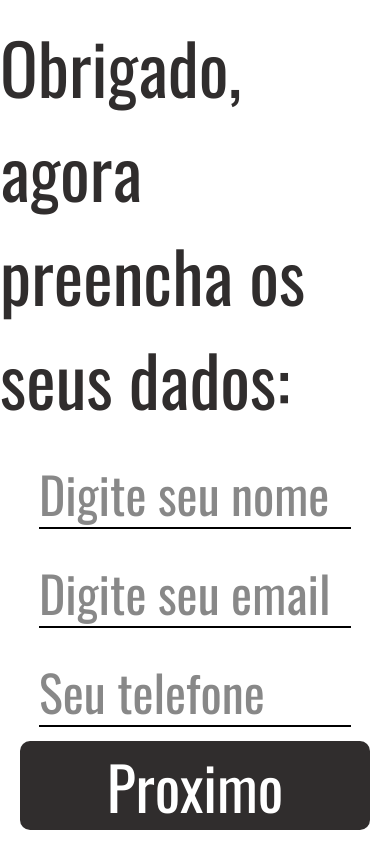
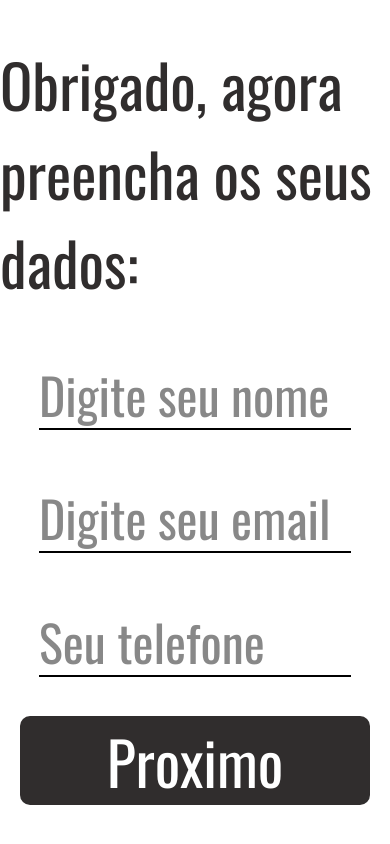
Before and after one commit to ManoBLack8/teste-de-satisfacao, a React Native app: screen /Dados in a window 390 px wide. Built offline with nearby package versions, Linux system fonts and the light colour scheme.

Commit message:
update tela de dados
diminuiu o tamanho da fonte

```diff
--- a/pages/Dados/index.js
+++ b/pages/Dados/index.js
@@ -37,7 +37,7 @@ export default function Home({ navigation }) {
     },
     text:{
       color:"#fff",
-      fontSize:70,
+      fontSize:60,
       fontFamily: 'Oswald',
     },
     inputContainer:{
@@ -68,7 +68,7 @@ export default function Home({ navigation }) {
       fontSize:60,
     },titulo:{
       color:"#302D2D",
-      fontSize:70,
+      fontSize:60,
       fontFamily: 'Oswald',
     }
 
```
